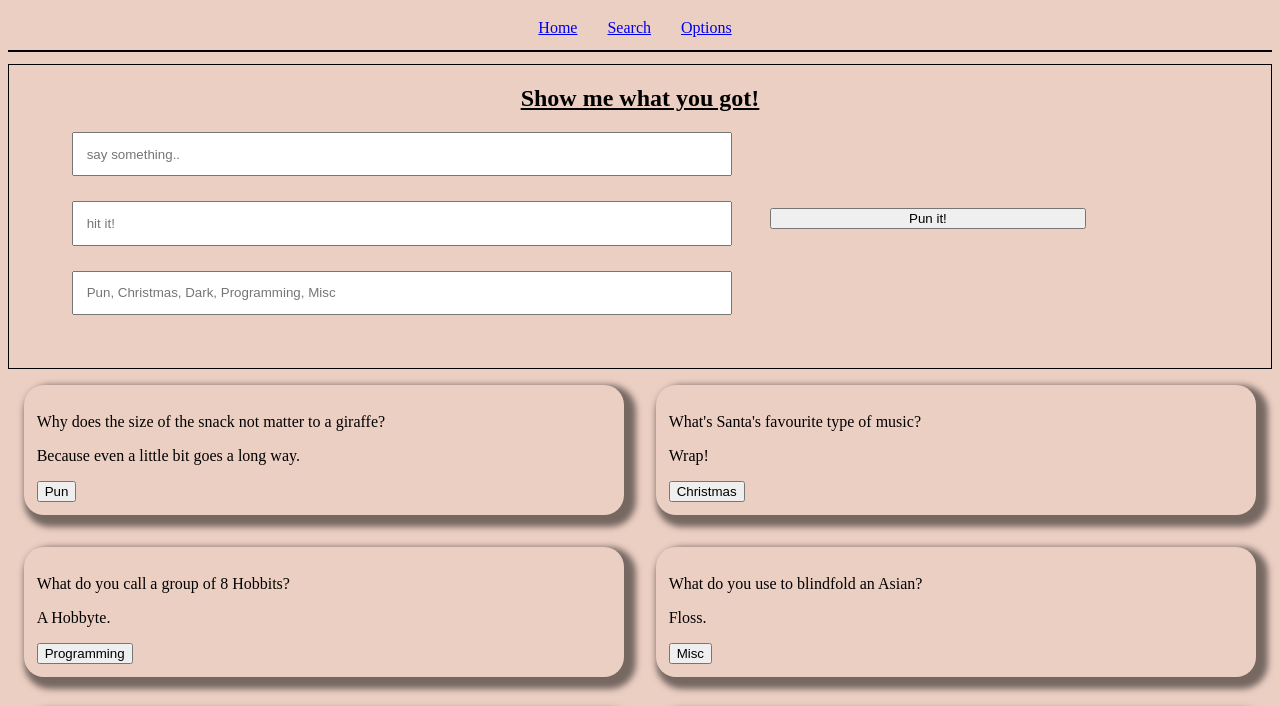
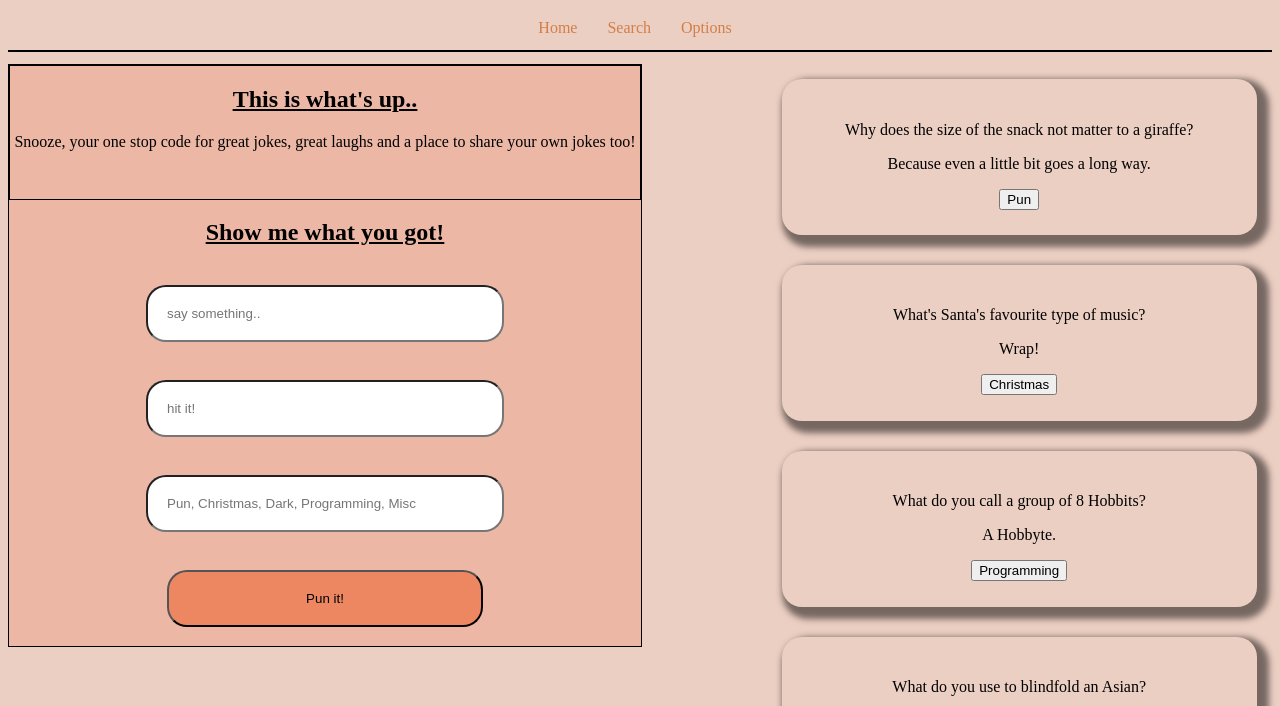
Before and after one commit to anne-alt/Phase2-Project, a React app in the folder snooze/: page / in a window 1280 px wide. Shown: the part 61-767 px from the top of the page. Built offline with nearby package versions, Linux system fonts and the light colour scheme; data requests are answered from the project's data file.

Commit message:
Refined Styles

```diff
--- a/db.json
+++ b/db.json
@@ -353,6 +353,12 @@
       "delivery": "",
       "category": "",
       "id": 305
+    },
+    {
+      "setup": "stuff",
+      "delivery": "more stuff",
+      "category": "Christmas",
+      "id": 306
     }
   ]
 }
--- /dev/null
+++ b/snooze/src/About.js
@@ -0,0 +1,12 @@
+import React from "react";
+
+function About() {
+    return (
+        <div id="about">
+            <h2>This is what's up..</h2>
+            <p>Snooze, your one stop code for great jokes, great laughs and a place to share your own jokes too!</p>
+        </div>
+    )
+}
+
+export default About;
--- a/snooze/src/Form.js
+++ b/snooze/src/Form.js
@@ -1,4 +1,5 @@
 import React, {useState} from "react";
+import About from "./About";
 
 function Form({data, setData}) {
 
@@ -27,27 +28,31 @@ function Form({data, setData}) {
 
     return (
         <div className="forms" >
+            <About/>
         <form onSubmit={HandleSubmit}>
               <h2>Show me what you got!</h2>
               <input
                 placeholder="say something.."
+                className="input"
                 name="setup"
                 type="text"
                 value={setup}
                 onChange={(event) => setSetUp(event.target.value)}/>
               <input
                 placeholder="hit it!"
+                className="input"
                 name="delivery"
                 type="text"
                 value={delivery}
                 onChange={(event) => setDelivery(event.target.value)}/>
               <input
                 placeholder="Pun, Christmas, Dark, Programming, Misc"
+                className="input"
                 name="category"
                 type="text"
                 value={category}
                 onChange={(event) => setCategory(event.target.value)}/>
-            <button type="submit" className="formz">Pun it!</button>
+            <button type="submit" className="input" id="formbutton">Pun it!</button>
         </form>
         </div>
     )
--- a/snooze/src/index.css
+++ b/snooze/src/index.css
@@ -14,18 +14,24 @@ nav{
 a{
     margin-left: 10px;
     margin-right: 20px;
+    text-decoration: none;
+    color: #d27e47;
 }
 
-input {
-    /* margin-top: 5%;
-    margin-bottom: 2.5%;
-    margin-left: 1%; */
-    margin-left: 5%;
-    margin-bottom: 2%;
-    padding: 1%;
+a:hover{
+    color: #6f3b19;
+}
+
+a:active {
+    color: #ff4000;
+}
+
+.input {
+    margin: 3%;
+    padding: 3%;
     display: inline-block;
     width: 50%;
-    float: left;
+    border-radius: 20px;
 }
 
 
@@ -36,15 +42,14 @@ body {
 
 .forms {
     border: 1px solid black;
-    padding-bottom: 7%;
+    float: left;
+    width: 50%;
+    background-color: #ecb8a5;
+    text-align: center;
 }
 
-.formz {
-    width: 25%;
-    margin-top: 6%;
-    margin-right: 3%;
-    margin-bottom: 4%;
-    margin-left: 3%;
+#formbutton {
+    background-color: #ed8761;
 }
 
 h2 {
@@ -54,16 +59,29 @@ h2 {
 
 .eachJoke {
     width: 50%;
-    margin: 1rem;
+    margin: 3%;
     border: 5px hidden black;
     border-radius: 20px;
     box-shadow: 6px 6px 6px 6px rgba(0,0,0,0.5);
     flex: 40%;
-    flex-wrap: wrap;
-    padding: 1%;
+    padding: 5%;
 }
 
 .jokescontainer {
     display: flex;
     flex-wrap: wrap;
+    float: right;
+    width: 40%;
+    text-align: center;
 }
+
+#about {
+    border: 1px solid black;
+    padding-bottom: 5%;
+    /* float: left;
+    width: 50%;
+    background-color: #ecb8a5;
+    text-align: center;
+    margin-bottom: 5%; */
+
+}
```
